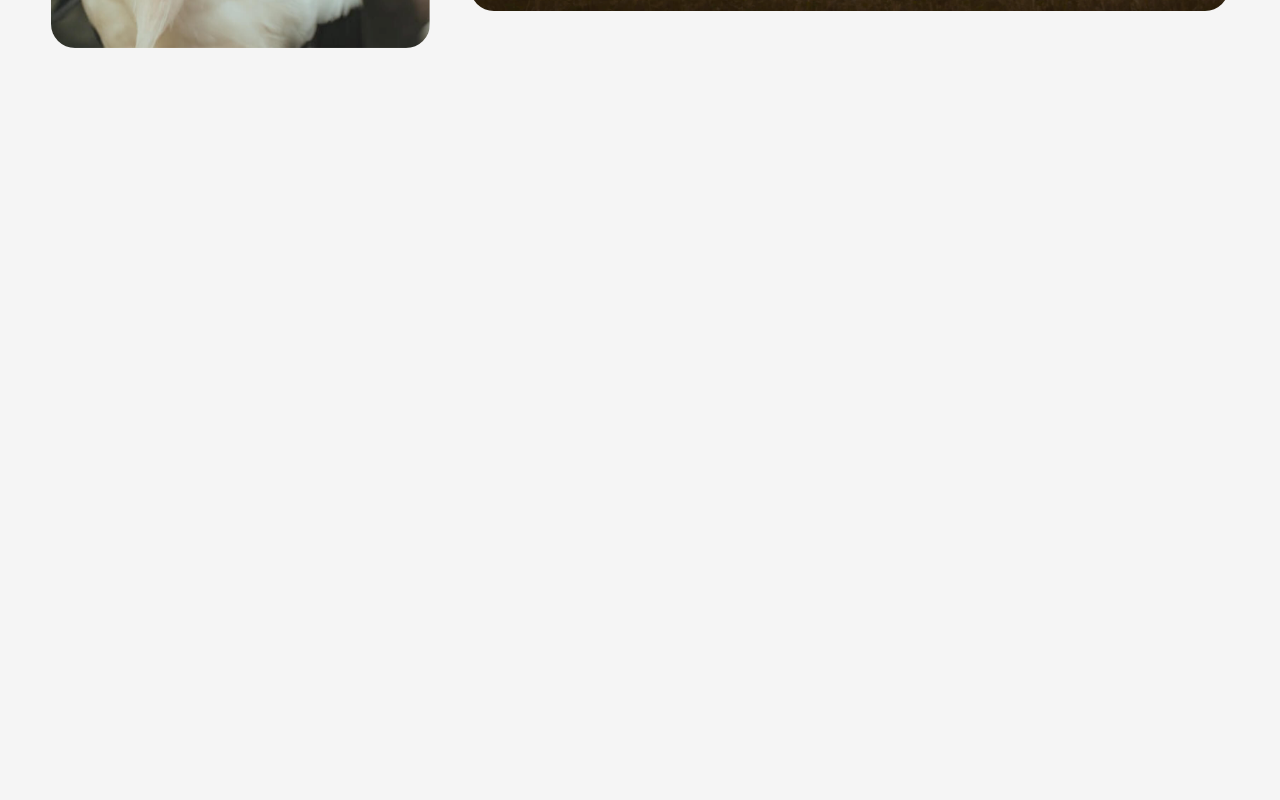
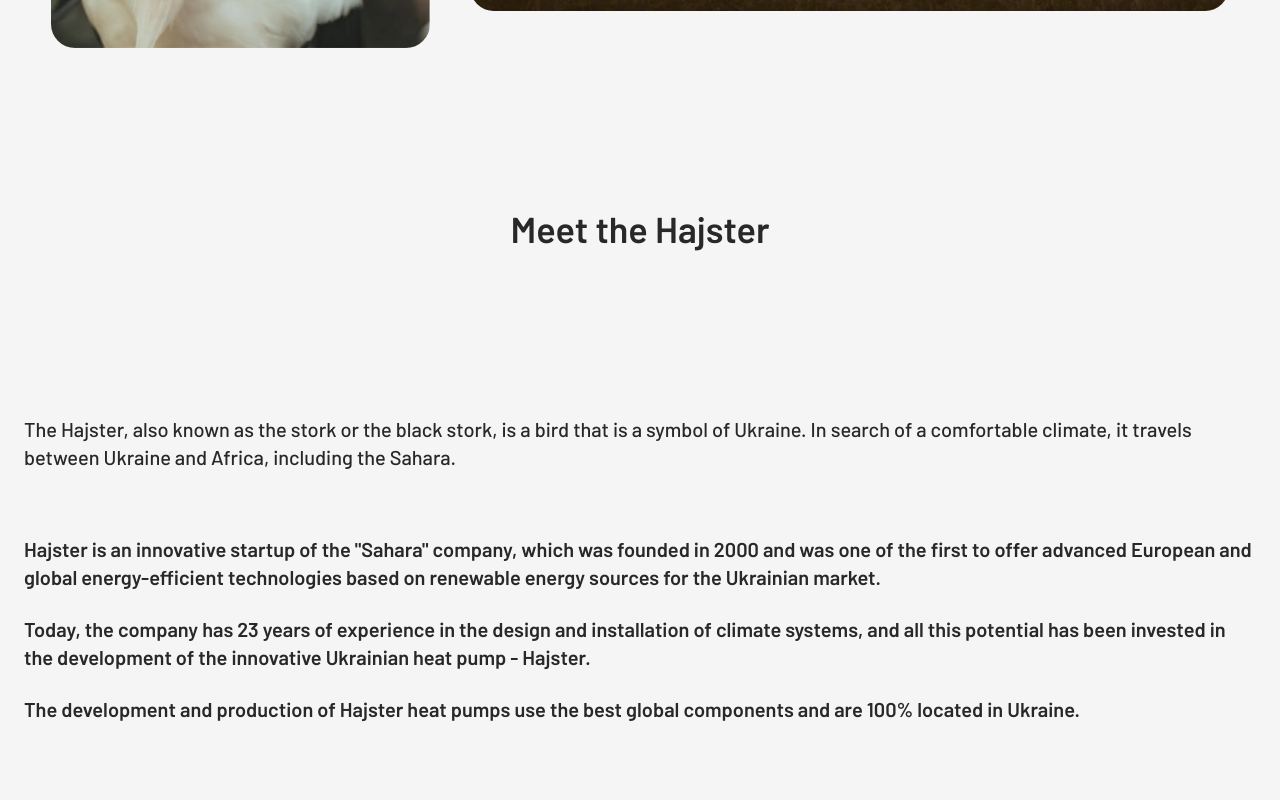
Before and after one commit to mxnan/hajsterclone, a React (Vite) app: page / in a window 1280 px wide. Shown: the part 7220-8020 px from the top of the page. Built offline with nearby package versions, Linux system fonts and the light colour scheme.

Commit message:
almost complete

```diff
--- a/src/App.tsx
+++ b/src/App.tsx
@@ -2,14 +2,16 @@ import {
   FormSection,
   Functioning,
   Hero,
-  Historysection,
+  CTASection,
   Housing,
   ImageSection,
   Intro,
+  MeetSection,
   Mobilesection,
   Navbar,
   Sales,
- // ScrollSection,
+  Footer,
+
 } from "./components";
 
 const App = () => {
@@ -24,10 +26,12 @@ const App = () => {
           <Functioning />
           <Housing />
           <Mobilesection />
-          {/*<ScrollSection /> */}
+
           <FormSection />
           <ImageSection />
-          <Historysection />
+          <MeetSection />
+          <CTASection />
+          <Footer />
         </div>
       </div>
     </>
--- a/src/components/Historysection/index.tsx
+++ b/src/components/CTASection/index.tsx
@@ -1,6 +1,6 @@
 
 
-export const Historysection = () => {
+export const CTASection = () => {
   return (
     <section className="wrapper w-full h-screen"></section>
   )
--- a/src/components/ScrollSection/index.tsx
+++ b/src/components/Footer/index.tsx
@@ -1,4 +1,4 @@
-export const ScrollSection = () => {
+export const Footer = () => {
   return <section className="wrapper h-screen w-full">
     <div className="bg-black h-full text-9xl">
       scroll section
--- /dev/null
+++ b/src/components/MeetSection/index.tsx
@@ -0,0 +1,34 @@
+export const MeetSection = () => {
+  return (
+    <section className="wrapper w-full h-screen">
+      <div className="w-full h-full py-20 px-6">
+        <h1 className="text-4xl font-semibold  text-center">Meet the Hajster</h1>
+        <div className="h-full flex flex-col gap-16 justify-center">
+          <p className="text-xl font-medium">
+            The Hajster, also known as the stork or the black stork, is a bird
+            that is a symbol of Ukraine. In search of a comfortable climate, it
+            travels between Ukraine and Africa, including the Sahara.
+          </p>
+          <div className="flex flex-col gap-6">
+            <p className="text-xl font-semibold">
+              Hajster is an innovative startup of the "Sahara" company, which
+              was founded in 2000 and was one of the first to offer advanced
+              European and global energy-efficient technologies based on
+              renewable energy sources for the Ukrainian market.
+            </p>
+            <p className="text-xl font-semibold">
+              Today, the company has 23 years of experience in the design and
+              installation of climate systems, and all this potential has been
+              invested in the development of the innovative Ukrainian heat pump
+              - Hajster.
+            </p>
+            <p className="text-xl font-semibold">
+              The development and production of Hajster heat pumps use the best
+              global components and are 100% located in Ukraine.
+            </p>
+          </div>
+        </div>
+      </div>
+    </section>
+  );
+};
--- a/src/components/index.ts
+++ b/src/components/index.ts
@@ -5,7 +5,8 @@ export * from "./Sales"
 export * from "./Functioning"
 export * from "./Housing"
 export * from "./Mobilesection"
-export * from "./ScrollSection"
+export * from "./Footer"
 export * from "./FormSection"
 export * from "./ImageSection"
-export * from "./Historysection"
+export * from "./CTASection"
+export * from "./MeetSection"
```
